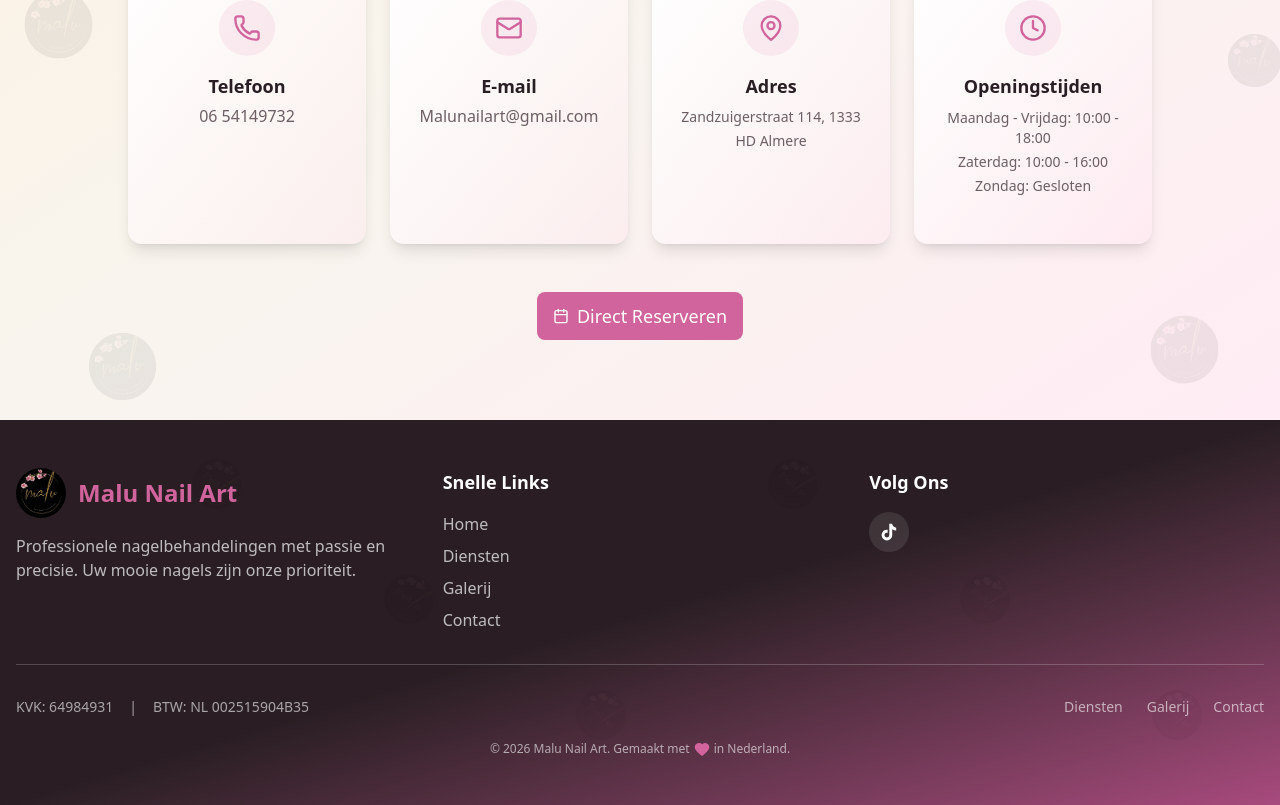
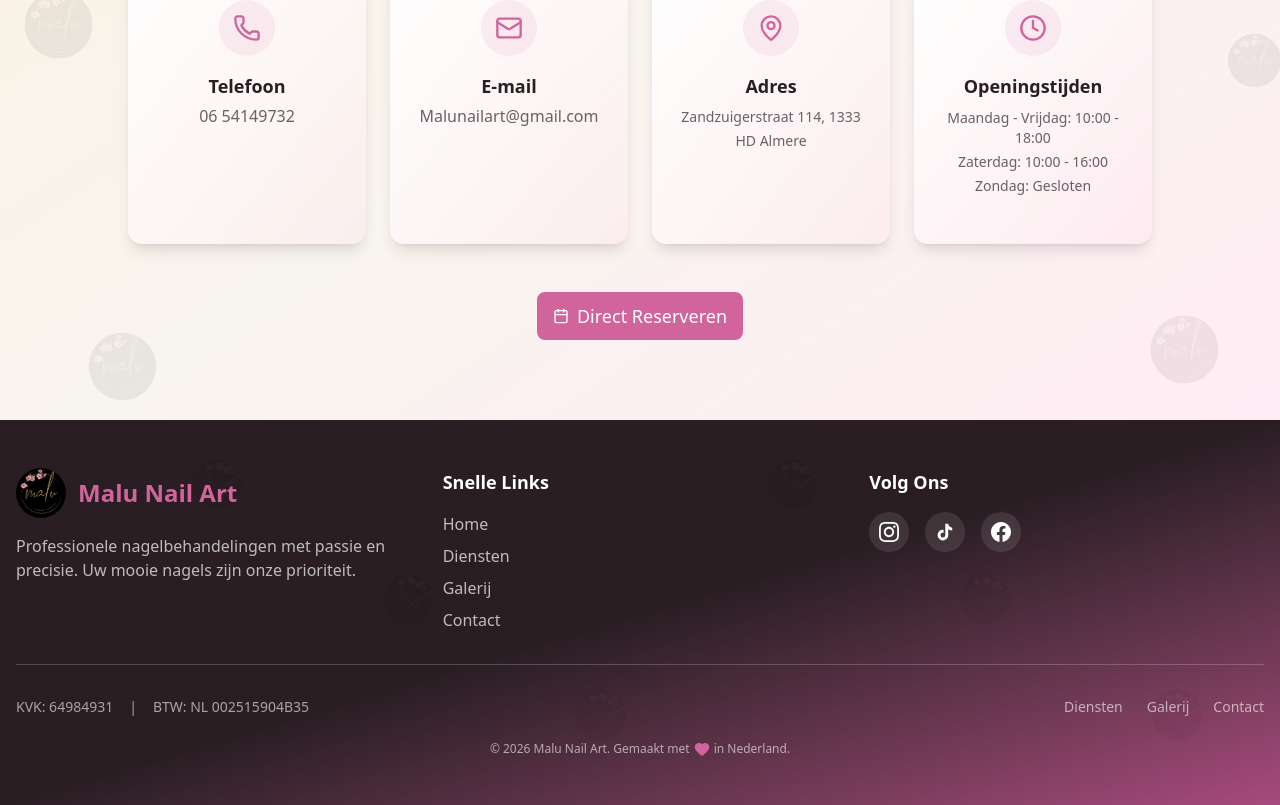
Before and after one commit to julianbecerra13/-malunailart-website, a Next.js app: page / in a window 1280 px wide. Shown: the part 7890-8695 px from the top of the page. Built offline with nearby package versions, Linux system fonts and the light colour scheme.

Commit message:
feat: agregar Instagram y Facebook al footer

```diff
--- a/src/components/Footer.tsx
+++ b/src/components/Footer.tsx
@@ -108,6 +108,23 @@
           >
             <h4 className="text-lg font-semibold mb-4">Volg Ons</h4>
             <div className="flex gap-4">
+              {/* Instagram */}
+              <a
+                href="https://www.instagram.com/malu_nailsart/"
+                target="_blank"
+                rel="noopener noreferrer"
+                className="w-10 h-10 rounded-full bg-white/10 flex items-center justify-center hover:bg-primary transition-colors"
+                aria-label="Instagram"
+              >
+                <svg
+                  className="w-5 h-5"
+                  viewBox="0 0 24 24"
+                  fill="currentColor"
+                >
+                  <path d="M12 2.163c3.204 0 3.584.012 4.85.07 3.252.148 4.771 1.691 4.919 4.919.058 1.265.069 1.645.069 4.849 0 3.205-.012 3.584-.069 4.849-.149 3.225-1.664 4.771-4.919 4.919-1.266.058-1.644.07-4.85.07-3.204 0-3.584-.012-4.849-.07-3.26-.149-4.771-1.699-4.919-4.92-.058-1.265-.07-1.644-.07-4.849 0-3.204.013-3.583.07-4.849.149-3.227 1.664-4.771 4.919-4.919 1.266-.057 1.645-.069 4.849-.069zm0-2.163c-3.259 0-3.667.014-4.947.072-4.358.2-6.78 2.618-6.98 6.98-.059 1.281-.073 1.689-.073 4.948 0 3.259.014 3.668.072 4.948.2 4.358 2.618 6.78 6.98 6.98 1.281.058 1.689.072 4.948.072 3.259 0 3.668-.014 4.948-.072 4.354-.2 6.782-2.618 6.979-6.98.059-1.28.073-1.689.073-4.948 0-3.259-.014-3.667-.072-4.947-.196-4.354-2.617-6.78-6.979-6.98-1.281-.059-1.69-.073-4.949-.073zm0 5.838c-3.403 0-6.162 2.759-6.162 6.162s2.759 6.163 6.162 6.163 6.162-2.759 6.162-6.163c0-3.403-2.759-6.162-6.162-6.162zm0 10.162c-2.209 0-4-1.79-4-4 0-2.209 1.791-4 4-4s4 1.791 4 4c0 2.21-1.791 4-4 4zm6.406-11.845c-.796 0-1.441.645-1.441 1.44s.645 1.44 1.441 1.44c.795 0 1.439-.645 1.439-1.44s-.644-1.44-1.439-1.44z"/>
+                </svg>
+              </a>
+              {/* TikTok */}
               <a
                 href="https://www.tiktok.com/@malunailart25"
                 target="_blank"
@@ -121,6 +138,22 @@
                   fill="currentColor"
                 >
                   <path d="M19.59 6.69a4.83 4.83 0 0 1-3.77-4.25V2h-3.45v13.67a2.89 2.89 0 0 1-5.2 1.74 2.89 2.89 0 0 1 2.31-4.64 2.93 2.93 0 0 1 .88.13V9.4a6.84 6.84 0 0 0-1-.05A6.33 6.33 0 0 0 5 20.1a6.34 6.34 0 0 0 10.86-4.43v-7a8.16 8.16 0 0 0 4.77 1.52v-3.4a4.85 4.85 0 0 1-1-.1z" />
+                </svg>
+              </a>
+              {/* Facebook */}
+              <a
+                href="https://www.facebook.com/profile.php?id=10001113969478"
+                target="_blank"
+                rel="noopener noreferrer"
+                className="w-10 h-10 rounded-full bg-white/10 flex items-center justify-center hover:bg-primary transition-colors"
+                aria-label="Facebook"
+              >
+                <svg
+                  className="w-5 h-5"
+                  viewBox="0 0 24 24"
+                  fill="currentColor"
+                >
+                  <path d="M24 12.073c0-6.627-5.373-12-12-12s-12 5.373-12 12c0 5.99 4.388 10.954 10.125 11.854v-8.385H7.078v-3.47h3.047V9.43c0-3.007 1.792-4.669 4.533-4.669 1.312 0 2.686.235 2.686.235v2.953H15.83c-1.491 0-1.956.925-1.956 1.874v2.25h3.328l-.532 3.47h-2.796v8.385C19.612 23.027 24 18.062 24 12.073z"/>
                 </svg>
               </a>
             </div>
```
